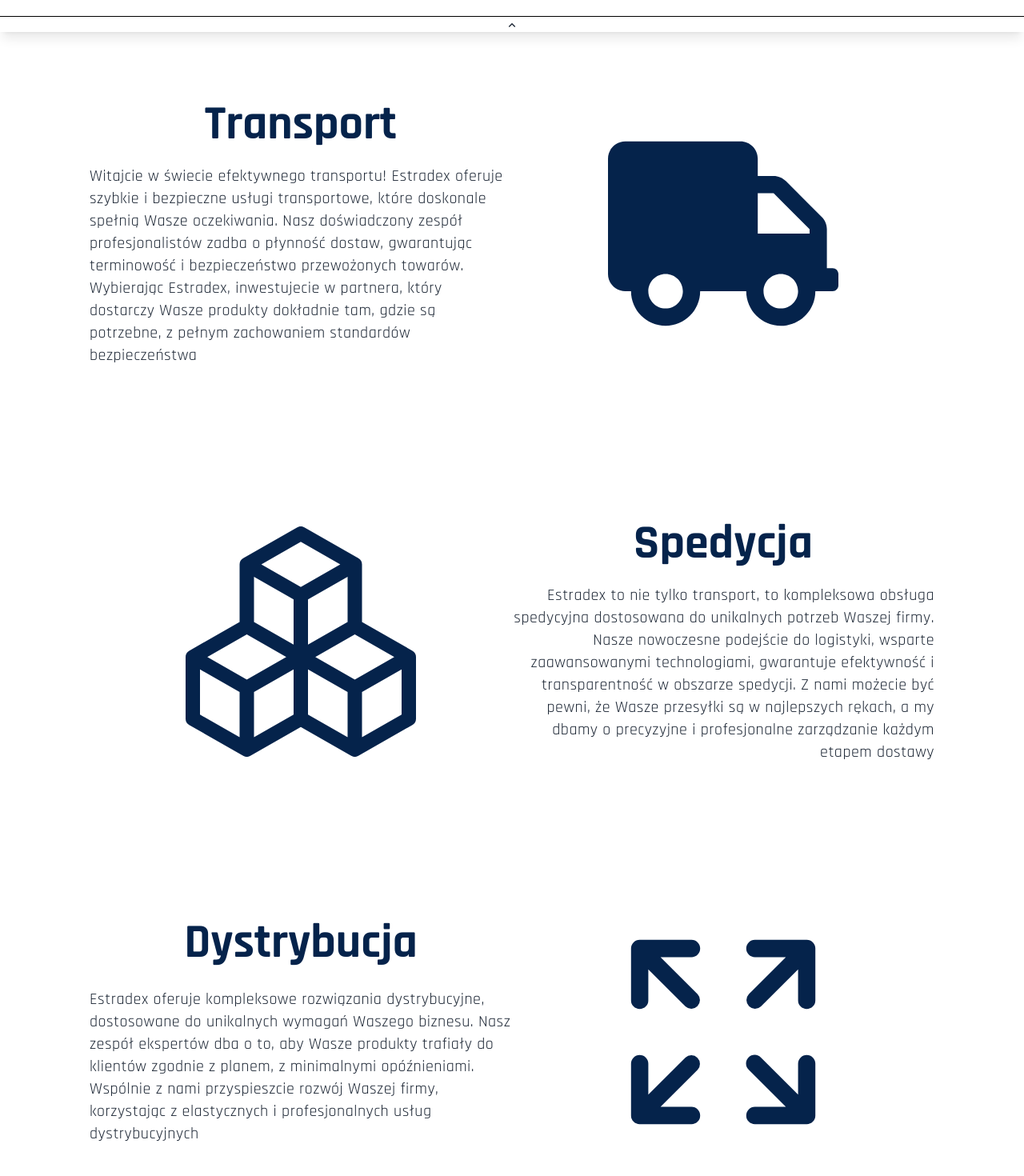
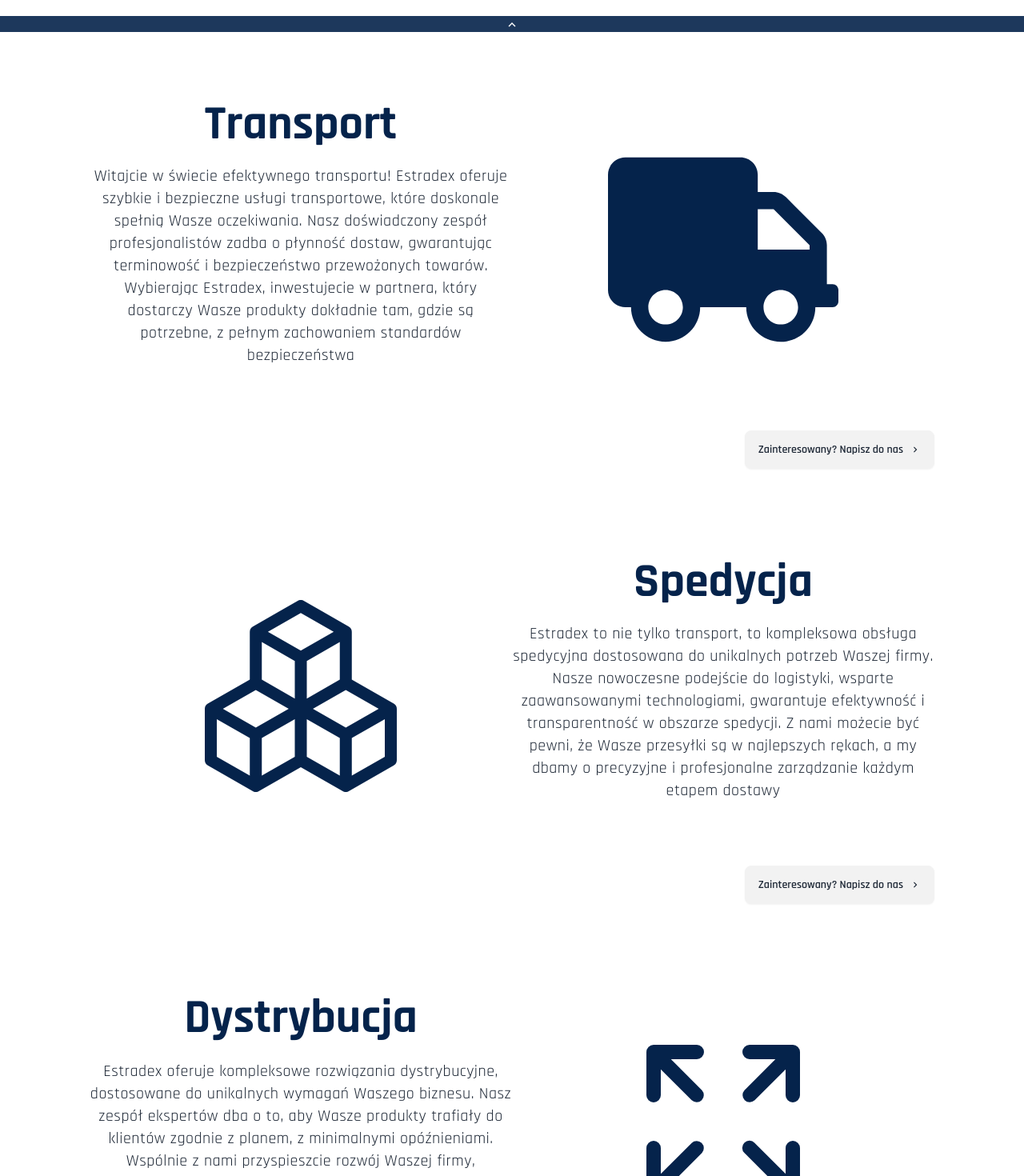
Before and after one commit to janekbartnicki/estradex-website, a React (Vite) app: page / in a window 1280 px wide. Shown: the part 760-2230 px from the top of the page at 80% size. Built offline with nearby package versions, Linux system fonts and the light colour scheme.

Commit message:
fixing responsiveness issues and adding a custom sidebar

```diff
--- a/src/App.tsx
+++ b/src/App.tsx
@@ -3,6 +3,7 @@
 import Footer from './components/Footer';
 import Home from './components/Home';
 import NavBar from './components/NavBar';
+import Rating from './components/Rating';
 import Sections from './components/Sections';
 import './index.css';
 
@@ -17,6 +18,15 @@
             <div className='mx-10 lg:mx-28'>
                 <Sections/>
             </div>
+            <div className='flex flex-col justify-center items-center my-10 mx-5' id='#opinie'>
+                <p className='text-6xl rajdhani-bold mb-5 text-estradex-blue'>Opinie o nas</p>
+                <Rating
+                    imgRef='https://scontent.fwaw7-1.fna.fbcdn.net/v/t39.30808-6/363842110_668258515338754_1954452013275767669_n.jpg?_nc_cat=1&ccb=1-7&_nc_sid=efb6e6&_nc_ohc=AMErz5zANR8AX8enwpm&_nc_oc=AQndMLm4k2vQQAGA7epZDuM9l0mLjBFYUoCHuiguPLOqwofXYumTQUoR6sQpJc7zrO0&_nc_ht=scontent.fwaw7-1.fna&oh=00_AfBTVZcRxWEakjuFcwxMJdAGVQcYrlryHT-HRsSe6cvCdQ&oe=65DA7128'
+                    title="Trans.eu"
+                    stars={5}
+                    checkedStars={3}
+                />
+            </div>
             <EmailForm/>
             <Footer/>
             <BackAnchorBtn/>
--- a/src/components/BackAnchorBtn.tsx
+++ b/src/components/BackAnchorBtn.tsx
@@ -2,9 +2,9 @@
 
 const BackAnchorBtn: React.FC = () => {
     return (
-        <a href="#" className="btm-nav h-5 shadow-lg border-t border-black">
+        <a href="#" className="btm-nav lg:md:h-5 lg:md:hover:h-10 transition-all h-10 backdrop-blur-sm bg-estradex-blue/90 hover:bg-white/30 hover:text-black text-white">
             <button>
-                <MdKeyboardArrowUp className="h-8 w-8"/>
+                <MdKeyboardArrowUp className="h-8 w-8 "/>
             </button>
         </a>
     )
--- a/src/components/EmailForm.tsx
+++ b/src/components/EmailForm.tsx
@@ -2,7 +2,7 @@
     return (
         <section className="bg-gray-100" id="wiadomosc">
             <div className="mx-auto max-w-screen-xl px-4 py-20 sm:px-6 lg:px-8">
-                <div className="rounded-lg bg-white p-8 shadow-lg lg:col-span-3 lg:p-12">
+                <div className="rounded-lg bg-white p-8 shadow-lg lg:col-span-3 lg:p-12 rajdhani-regular">
                     <div className="rajdhani-bold uppercase text-center text-2xl mb-10">Napisz do nas</div>
                     <form action="#" className="space-y-4">
                     <div>
@@ -50,7 +50,7 @@
                     <div className="mt-4 text-right">
                         <button
                         type="submit"
-                        className="inline-block w-full rounded-lg bg-estradex-blue px-5 py-3 font-medium text-white sm:w-auto"
+                        className="inline-block w-full rounded-lg bg-estradex-blue px-5 py-3 rajdhani-semibold text-white sm:w-auto hover:bg-gray-100 hover:text-estradex-blue btn"
                         >
                             Wyślij wiadomość
                         </button>
--- /dev/null
+++ b/src/components/Rating.tsx
@@ -0,0 +1,43 @@
+interface RatingProps {
+    imgRef: string;
+    title: string;
+    stars: number;
+    checkedStars: number;
+}
+
+const Rating: React.FC<RatingProps> = ({ imgRef, stars, checkedStars, title }) => {
+
+    const generateStars = (stars: number, checkedStars = 0): JSX.Element[] => {
+        const elements: JSX.Element[] = [];
+
+        for(let i = 1; i <= stars; i++) {
+            elements.push(
+                <input
+                    disabled
+                    key={i} type="radio"
+                    name="rating-1"
+                    className="mask mask-star text-estradex-blue"
+                    defaultChecked={i == checkedStars}
+                />
+            )
+        }
+
+        return elements;
+    }
+
+    return (
+        <div className="border rounded-lg lg:md:w-[30rem] sm:w-full p-10 text-estradex-blue">
+            <div className="flex justify-between align-middle items-center">
+                <div className="flex justify-start align-middle items-center">
+                    <img className="mask mask-circle h-10 w-10" src={imgRef} />
+                    <p className="text-xl ml-3 font-semibold">{title}</p>
+                </div>
+                <div className="rating ml-5 cursor-default">
+                    {generateStars(stars, checkedStars)}
+                </div>
+            </div>
+        </div>
+    )
+}
+
+export default Rating;
--- a/src/components/SectionView.tsx
+++ b/src/components/SectionView.tsx
@@ -1,3 +1,5 @@
+import { MdKeyboardArrowRight } from "react-icons/md";
+
 interface SectionViewProps {
     href: string;
     children: React.ReactNode;
@@ -8,15 +10,24 @@
 
 const SectionView: React.FC<SectionViewProps> = ({ href, children, rtl, title, desc }) => {
     return (
-        <div className="flex flex-wrap w-full mb-20 pt-28" dir={rtl ? 'rtl' : 'ltr'} id={href}>
-            <div className="grid place-items-center w-full sm:md:w-1/2">
-                <p className="text-6xl text-estradex-blue rajdhani-bold">{title}</p>
-                <p className="rajdhani-regular text-xl tracking-wide mt-5">{desc}</p>
+        <>
+            <div className="flex flex-wrap w-full lg:md:mb-20 mb-5 pt-28 text-center" dir={rtl ? 'rtl' : 'ltr'} id={href}>
+                <div className="grid place-items-center w-full sm:md:w-1/2">
+                    <p className="lg:md:text-6xl text-5xl text-estradex-blue rajdhani-bold">{title}</p>
+                    <p className="rajdhani-regular text-xl tracking-wide mt-5">{desc}</p>
+                </div>
+                <div className="grid place-items-center w-full sm:md:w-1/2 mt-10">
+                    {children}
+                </div>
             </div>
-            <div className="grid place-items-center w-full sm:md:w-1/2">
-                {children}
+            <div className='text-right'>
+                <a href="#wiadomosc">
+                    <button className="btn rajdhani-semibold hover:text-white hover:bg-estradex-blue">
+                        Zainteresowany? Napisz do nas <MdKeyboardArrowRight/>
+                    </button>
+                </a>
             </div>
-        </div>
+        </>
     )
 }
 export default SectionView;
--- a/src/components/Sections.tsx
+++ b/src/components/Sections.tsx
@@ -5,6 +5,9 @@
 import SectionView from "./SectionView";
 
 const Sections: React.FC = () => {
+
+    const iconsClassName = 'lg:md:w-72 ld:md:h-72 w-60 h-60 text-estradex-blue';
+
     return (
         <>
             <SectionView
@@ -14,7 +17,7 @@
                     "Witajcie w świecie efektywnego transportu! Estradex oferuje szybkie i bezpieczne usługi transportowe, które doskonale spełnią Wasze oczekiwania. Nasz doświadczony zespół profesjonalistów zadba o płynność dostaw, gwarantując terminowość i bezpieczeństwo przewożonych towarów. Wybierając Estradex, inwestujecie w partnera, który dostarczy Wasze produkty dokładnie tam, gdzie są potrzebne, z pełnym zachowaniem standardów bezpieczeństwa"
                 }
             >
-                <FaTruck className="w-72 h-72 text-estradex-blue"/>
+                <FaTruck className={iconsClassName}/>
             </SectionView>
             <SectionView
                 href="#spedycja"
@@ -24,7 +27,7 @@
                 }
                 rtl
             >
-                <BsBoxes className="w-72 h-72 text-estradex-blue"/>
+                <BsBoxes className={iconsClassName}/>
             </SectionView>
             <SectionView
                 href="#dystrybucja"
@@ -33,7 +36,7 @@
                     "Estradex oferuje kompleksowe rozwiązania dystrybucyjne, dostosowane do unikalnych wymagań Waszego biznesu. Nasz zespół ekspertów dba o to, aby Wasze produkty trafiały do klientów zgodnie z planem, z minimalnymi opóźnieniami. Wspólnie z nami przyspieszcie rozwój Waszej firmy, korzystając z elastycznych i profesjonalnych usług dystrybucyjnych"
                 }
             >
-                <HiMiniArrowsPointingOut className="w-72 h-72 text-estradex-blue"/>
+                <HiMiniArrowsPointingOut className={iconsClassName}/>
             </SectionView>
             <SectionView
                 href="#magazynowanie"
@@ -43,7 +46,7 @@
                 }
                 rtl
             >
-                <FaWarehouse className="w-72 h-72 text-estradex-blue"/>
+                <FaWarehouse className={iconsClassName}/>
             </SectionView>
         </>
     )
--- a/src/index.css
+++ b/src/index.css
@@ -4,7 +4,22 @@
 @tailwind components;
 @tailwind utilities;
 
-/* cards css */
+::-webkit-scrollbar-track
+{
+	/* -webkit-box-shadow: inset 0 0 6px rgba(0,0,0,0.3); */
+	background-color: white;
+}
+
+::-webkit-scrollbar
+{
+	width: 4px;
+	background-color: white;
+}
+
+::-webkit-scrollbar-thumb
+{
+	background-color: #05234B;
+}
 
 html {
   scroll-behavior: smooth;
```
